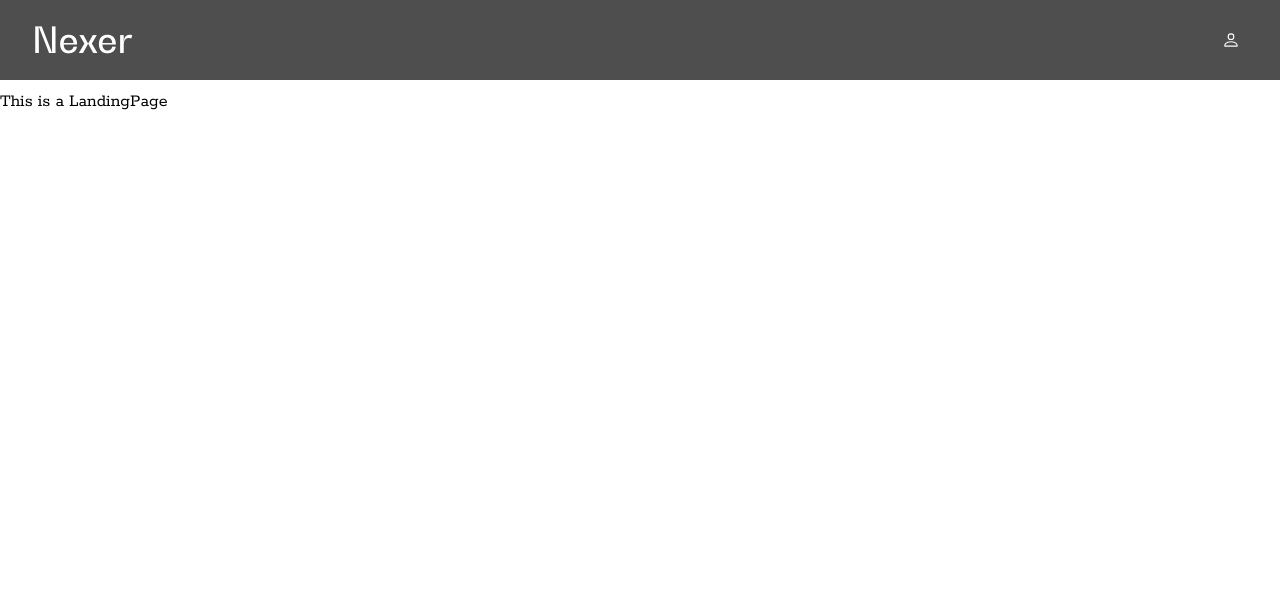
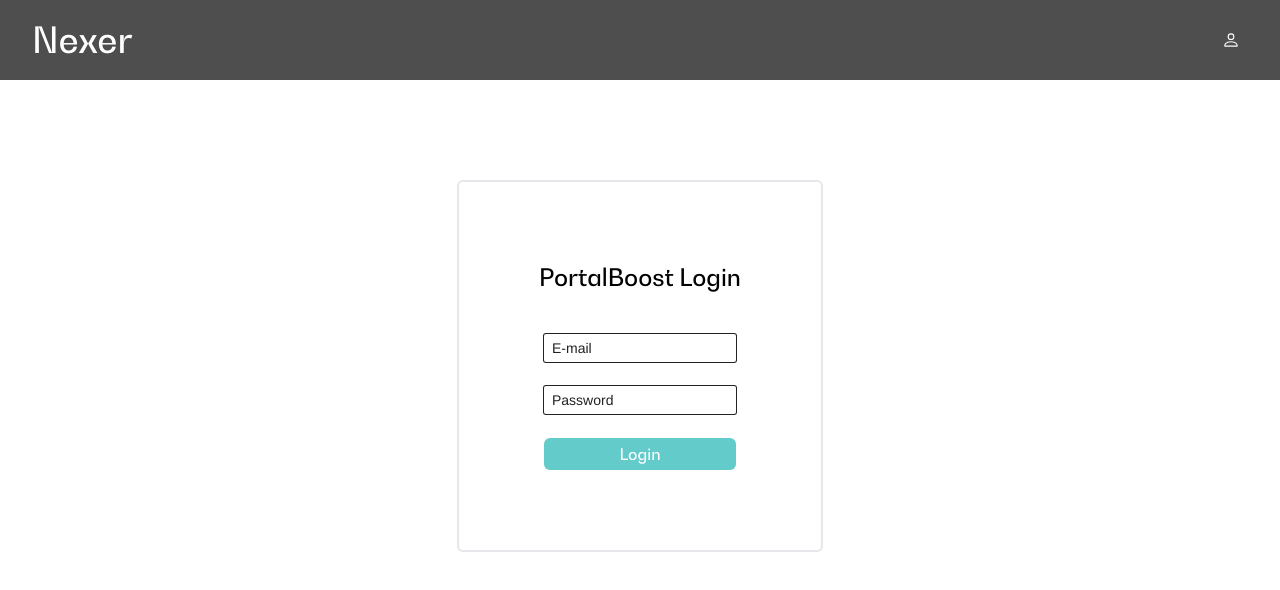
Before and after one commit to PortalBoost/PortalBoost, a React (Vite) app in the folder PortalBoost/ClientApp/: page / in a window 1280 px wide. Shown: the top 590 px of the page. Built offline with nearby package versions, Linux system fonts and the light colour scheme; a web font is replaced by a local one.

Commit message:
Basic loginform added to loginpage, tailwindconfig

```diff
--- a/PortalBoost/ClientApp/src/App.tsx
+++ b/PortalBoost/ClientApp/src/App.tsx
@@ -4,6 +4,7 @@
 import PageNotFound from './pages/pageNotFound/PageNotFound';
 import ViewEmployees from './pages/viewEmployees/ViewEmployees';
 import ViewCompanies from './pages/viewCompanies/ViewCompanies';
+import LoginPage from "./pages/loginPage/LoginPage";
 import Header from './components/header/Header';
 
 
@@ -19,9 +20,11 @@
 
         <Routes>
           {/* If logged in, show LandingPage, else show LoginPage */}
+
           <Route path="/employees" element={<ViewEmployees />} />
           <Route path="/companies" element={<ViewCompanies />} />
-          <Route path='/' element={<LandingPage />} />
+          {/* <Route path='/' element={<LandingPage />} /> */}
+          <Route path="/" element={<LoginPage />} />
           <Route path="*" element={<PageNotFound />} />
 
         </Routes>
--- a/PortalBoost/ClientApp/src/components/common/ContentWrapper.tsx
+++ b/PortalBoost/ClientApp/src/components/common/ContentWrapper.tsx
@@ -7,7 +7,7 @@
 const ContentWrapper = (props: Props) => {
 
 	return (
-		<div className="container mx-auto">
+		<div className="container mx-auto max-w-8xl">
 			{props.children}
 		</div>
 	)
--- /dev/null
+++ b/PortalBoost/ClientApp/src/components/loginform/LoginForm.tsx
@@ -0,0 +1,42 @@
+import { useState } from "react"
+
+const LoginForm = () => {
+
+
+	const [showEmailHelpText, setShowEmailHelpText] = useState(false)
+	const [emailHelpText, setEmailHelpText] = useState("email-help-text");
+	const [showPassHelpText, setShowPassHelpText] = useState(false)
+	const [passWordHelpText, setpassWordHelpText] = useState("password-help-text");
+
+	// TODO: Proper responsiveness
+	return (
+
+		<div className="flex flex-col justify-center items-center  border-2 rounded-md p-5 py-10 xs:p-20  bg-white">
+			<h2 className="font-lighter pb-10">PortalBoost Login</h2>
+
+			<form >
+				<div className="pb-0" >
+					<label id="email" className="font-sans sr-only">E-mail</label>
+					<input id="email" name="email" type="email" autoComplete="password" placeholder="E-mail"
+						className="relative block rounded-sm px-2 py-1 text-sm font-arial text-n-dark placeholder-n-dark ring-1 ring-n-dark focus:outline-none focus:ring-2">
+					</input>
+					<span className={`text-xs ${showEmailHelpText ? "visible" : "invisible"}`}>{emailHelpText}</span>
+				</div>
+
+				<div className="">
+					<label id="password" className="font-sans sr-only">Password</label>
+					<input id="password" name="password" type="password" autoComplete="password" placeholder="Password"
+						className="relative block rounded-sm px-2 py-1 text-sm font-arial text-n-dark placeholder-n-dark ring-1 ring-n-dark focus:outline-none focus:ring-2">
+					</input>
+					<span className={`text-xs ${showPassHelpText ? "visible" : "invisible"}`}>{passWordHelpText}</span>
+				</div>
+
+				<button className="bg-n-turquoise text-white p-1 rounded-md w-full hover:shadow-lg hover:bg-n-turquoise-dark transition-shadow active:bg-n-turquoise-light">Login</button>
+			</form>
+
+		</div>
+
+	)
+}
+
+export default LoginForm
--- a/PortalBoost/ClientApp/src/index.css
+++ b/PortalBoost/ClientApp/src/index.css
@@ -1,4 +1,5 @@
 @import url('https://fonts.googleapis.com/css2?family=Rokkitt:wght@300;400;500;700;800;900&family=Smokum&display=swap');
+@import url('https://fonts.googleapis.com/css2?family=Arimo:ital,wght@0,400;0,500;0,600;0,700;1,400;1,500;1,600;1,700&display=swap');
 
 @tailwind base;
 @tailwind components;
@@ -24,6 +25,19 @@
 
   body {
     @apply min-h-screen;
+  }
+
+
+  button {
+    @apply py-1 px-2 bg-n-turquoise text-white rounded-md transition-shadow;
+  }
+
+  button:hover {
+    @apply shadow-lg bg-n-turquoise-dark;
+  }
+
+  button:active {
+    @apply bg-n-turquoise-light
   }
 }
 
--- a/PortalBoost/ClientApp/src/pages/loginPage/LoginPage.tsx
+++ b/PortalBoost/ClientApp/src/pages/loginPage/LoginPage.tsx
@@ -1,11 +1,11 @@
-
+import LoginForm from "../../components/loginform/LoginForm"
 
 const LoginPage = () => {
 
-
+  // TODO: Proper responsiveness
   return (
-    <div>
-      <p>This is a LoginPage</p>
+    <div className="flex justify-center items-center mt-20 p-5  ">
+      <LoginForm />
     </div>
   )
 }
--- a/PortalBoost/ClientApp/tailwind.config.cjs
+++ b/PortalBoost/ClientApp/tailwind.config.cjs
@@ -14,15 +14,32 @@
         "n-platinum": "#E4E4E4",
         "n-blue": "#D9E6F0",
         "n-gray": "#CFD5DA",
-        "n-turquoise": "#63CBCA",
-        "n-sky": "#86DFFF",
-        "n-purple": "#5A1F9F",
+        "n-turquoise": {
+          light: "#85D6D5",
+          DEFAULT: "#63CBCA",
+          dark: "#38A8A6"
+        },
+        "n-sky": {
+          light: "#ADE9FF",
+          DEFAULT: "#86DFFF",
+          dark: "#47CEFF"
+        },
+        "n-purple": {
+          light: "#7F33D7",
+          DEFAULT: "#5A1F9F",
+          dark: "#441877"
+        },
         "n-dark": "#222222",
-      }
+      },
     },
     fontFamily: {
       "sans": ["BwGradual", ...defaultTheme.fontFamily.sans],
-      "serif": ["Rokkitt", ...defaultTheme.fontFamily.serif]
+      "serif": ["Rokkitt", ...defaultTheme.fontFamily.serif],
+      "mono": [...defaultTheme.fontFamily.mono],
+      "arial": ["Arimo", ...defaultTheme.fontFamily.sans]
+    },
+    screens: {
+      "xs": "475px", ...defaultTheme.screens,
     }
   },
   plugins: [],
```
Also changed, not shown: PortalBoost/ClientApp/src/components/common/Navbar.tsx (deleted, +0 -13 lines).
